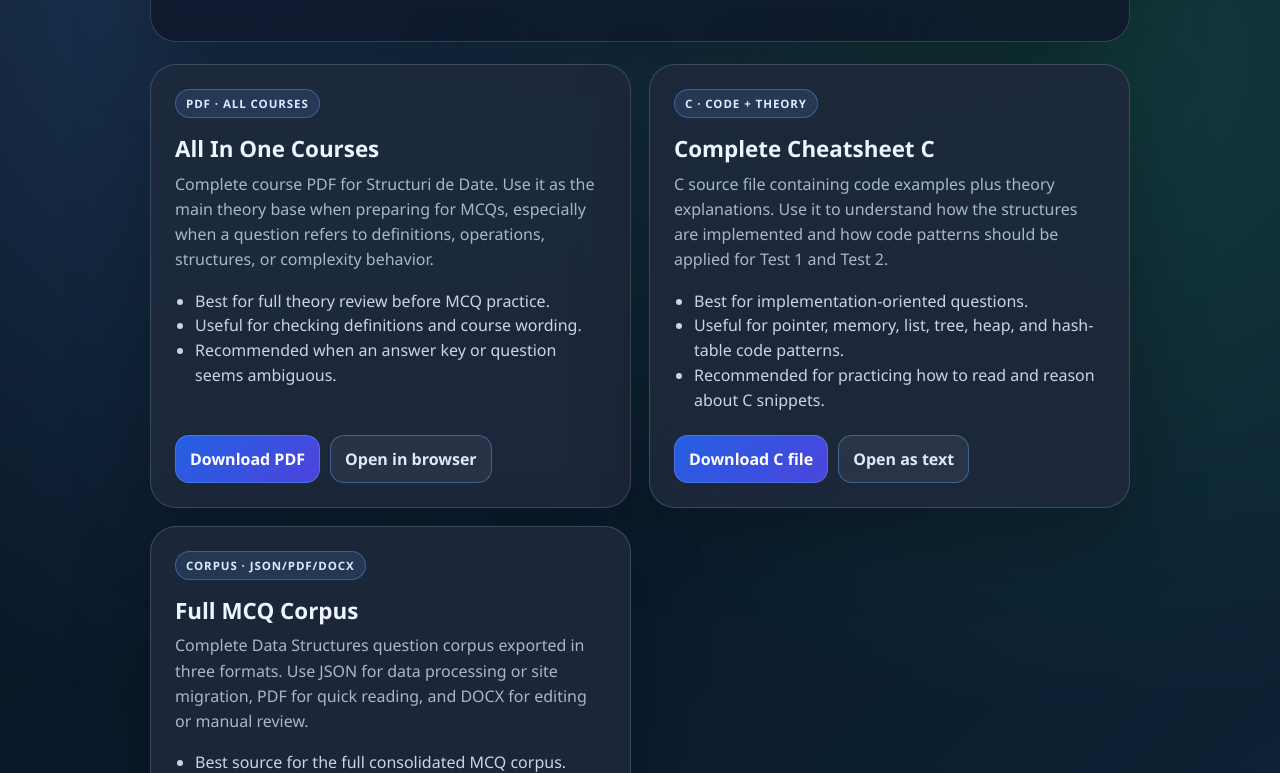
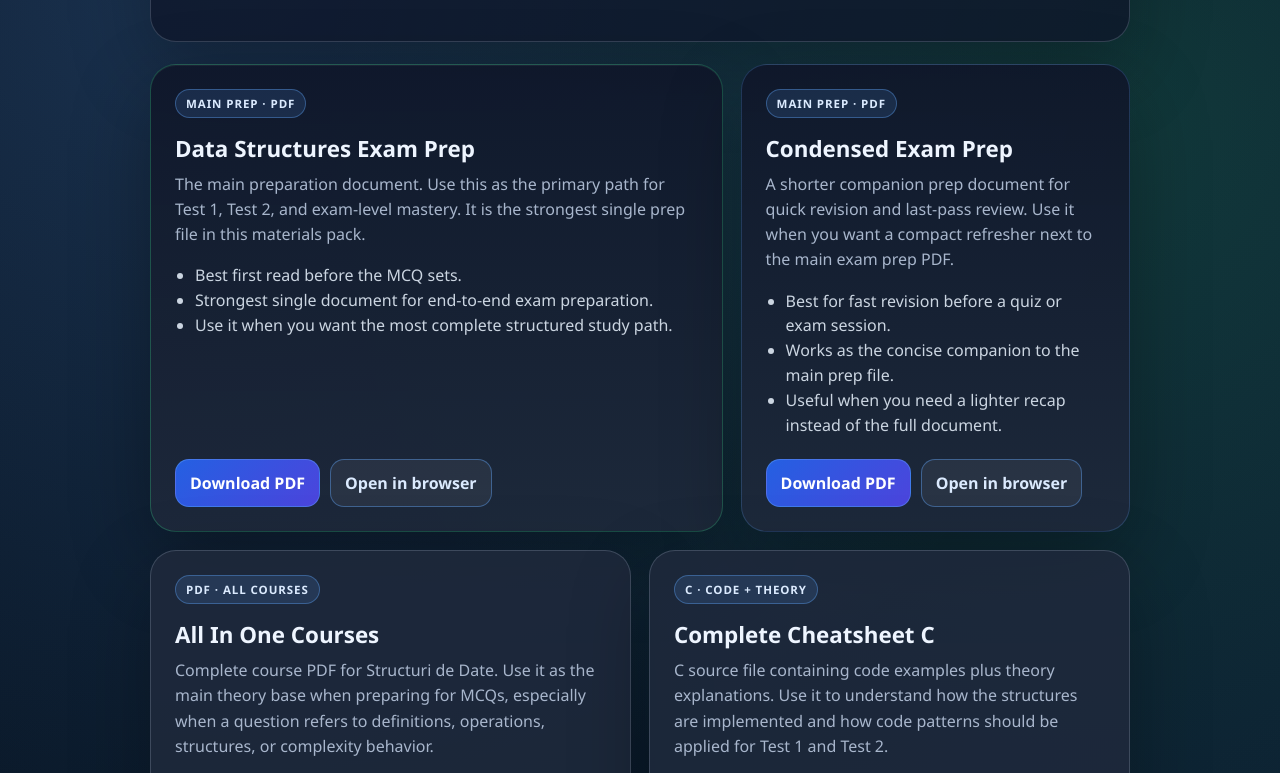
Before and after one commit to FiredMosquito831/structuri-de-date-an-2-sem-2, a plain HTML site: page materials.html in a window 1280 px wide. Shown: the part 327-1100 px from the top of the page. Drawn offline with Linux system fonts and the light colour scheme.

Commit message:
Add primary exam prep materials

```diff
--- a/materials.html
+++ b/materials.html
@@ -88,6 +88,13 @@
             gap: 18px;
         }
 
+        .featured-grid {
+            display: grid;
+            grid-template-columns: minmax(0, 1.25fr) minmax(0, 0.85fr);
+            gap: 18px;
+            margin-bottom: 18px;
+        }
+
         .sets-grid {
             display: grid;
             grid-template-columns: repeat(3, minmax(0, 1fr));
@@ -101,6 +108,17 @@
             display: flex;
             flex-direction: column;
             min-height: 280px;
+        }
+
+        .featured-card {
+            background: linear-gradient(180deg, rgba(15, 23, 42, 0.94), rgba(30, 41, 59, 0.92));
+            border: 1px solid rgba(96, 165, 250, 0.22);
+            min-height: 300px;
+        }
+
+        .featured-card.primary {
+            border-color: rgba(54, 217, 139, 0.28);
+            box-shadow: 0 28px 80px rgba(0, 0, 0, 0.32), inset 0 1px 0 rgba(255, 255, 255, 0.05);
         }
 
         .sets-section {
@@ -236,11 +254,13 @@
 
         @media (max-width: 760px) {
             .grid { grid-template-columns: 1fr; }
+            .featured-grid { grid-template-columns: 1fr; }
             .sets-grid { grid-template-columns: 1fr; }
             .section-head { align-items: flex-start; flex-direction: column; }
         }
 
         @media (min-width: 761px) and (max-width: 980px) {
+            .featured-grid { grid-template-columns: 1fr; }
             .sets-grid { grid-template-columns: repeat(2, minmax(0, 1fr)); }
         }
     </style>
@@ -256,6 +276,44 @@
                 Use these files alongside the MCQ sets. The PDF is the broad course reference for theory and MCQ preparation.
                 The C cheatsheet is a practical code/theory companion for applying implementation patterns in Test 1 and Test 2.
             </p>
+        </section>
+
+        <section class="featured-grid" aria-label="Main preparation documents">
+            <article class="card featured-card primary">
+                <span class="tag">Main Prep · PDF</span>
+                <h2>Data Structures Exam Prep</h2>
+                <p class="desc">
+                    The main preparation document. Use this as the primary path for Test 1, Test 2, and exam-level
+                    mastery. It is the strongest single prep file in this materials pack.
+                </p>
+                <ul>
+                    <li>Best first read before the MCQ sets.</li>
+                    <li>Strongest single document for end-to-end exam preparation.</li>
+                    <li>Use it when you want the most complete structured study path.</li>
+                </ul>
+                <div class="actions">
+                    <a class="button" href="./materials/data-structures-exam-prep.pdf" download>Download PDF</a>
+                    <a class="button secondary" href="./materials/data-structures-exam-prep.pdf" target="_blank" rel="noopener">Open in browser</a>
+                </div>
+            </article>
+
+            <article class="card featured-card">
+                <span class="tag">Main Prep · PDF</span>
+                <h2>Condensed Exam Prep</h2>
+                <p class="desc">
+                    A shorter companion prep document for quick revision and last-pass review. Use it when you want a
+                    compact refresher next to the main exam prep PDF.
+                </p>
+                <ul>
+                    <li>Best for fast revision before a quiz or exam session.</li>
+                    <li>Works as the concise companion to the main prep file.</li>
+                    <li>Useful when you need a lighter recap instead of the full document.</li>
+                </ul>
+                <div class="actions">
+                    <a class="button" href="./materials/condensed-exam-prep.pdf" download>Download PDF</a>
+                    <a class="button secondary" href="./materials/condensed-exam-prep.pdf" target="_blank" rel="noopener">Open in browser</a>
+                </div>
+            </article>
         </section>
 
         <section class="grid" aria-label="Downloadable materials">
```
Also changed, not shown: 3 other files.
